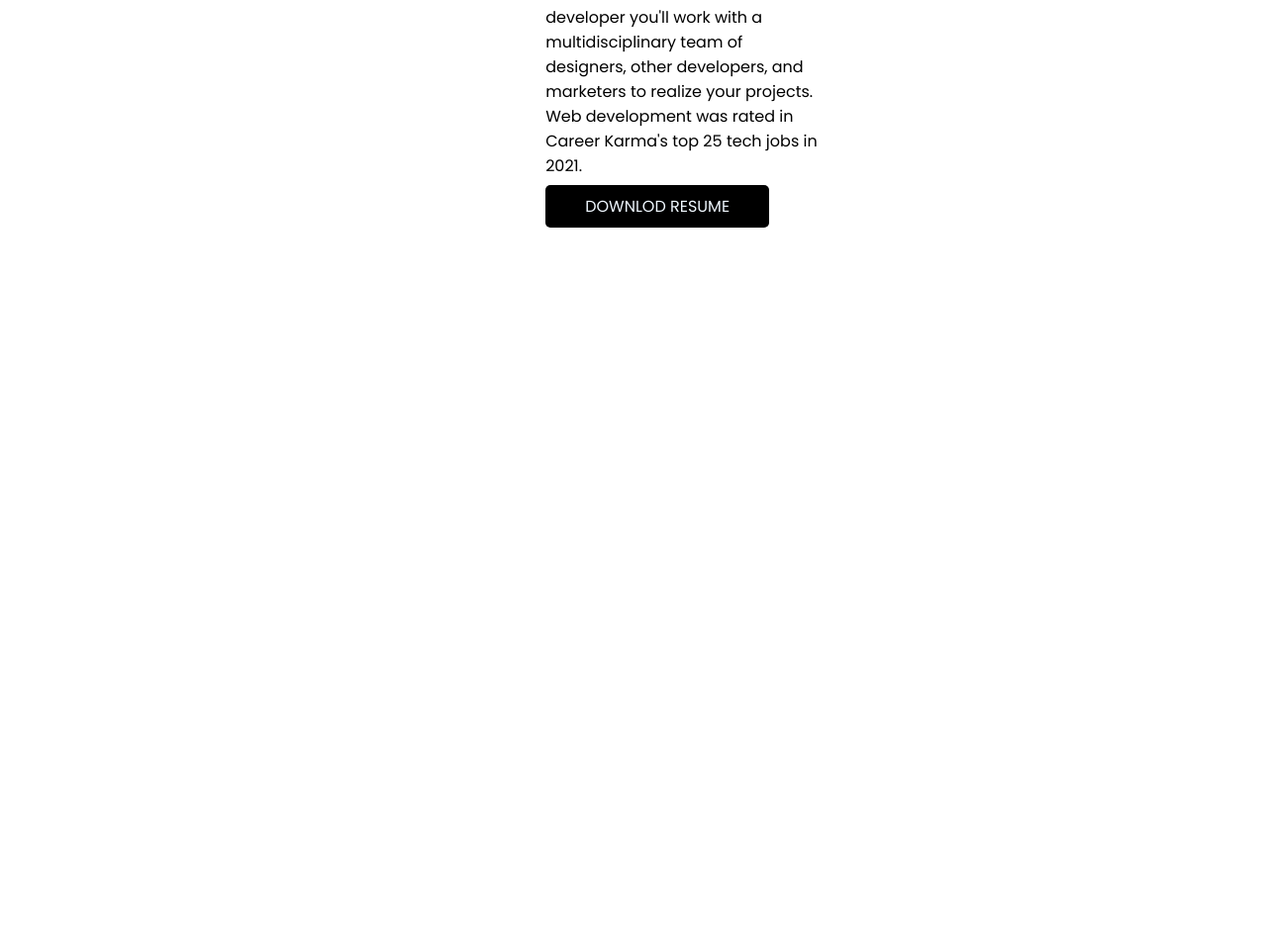
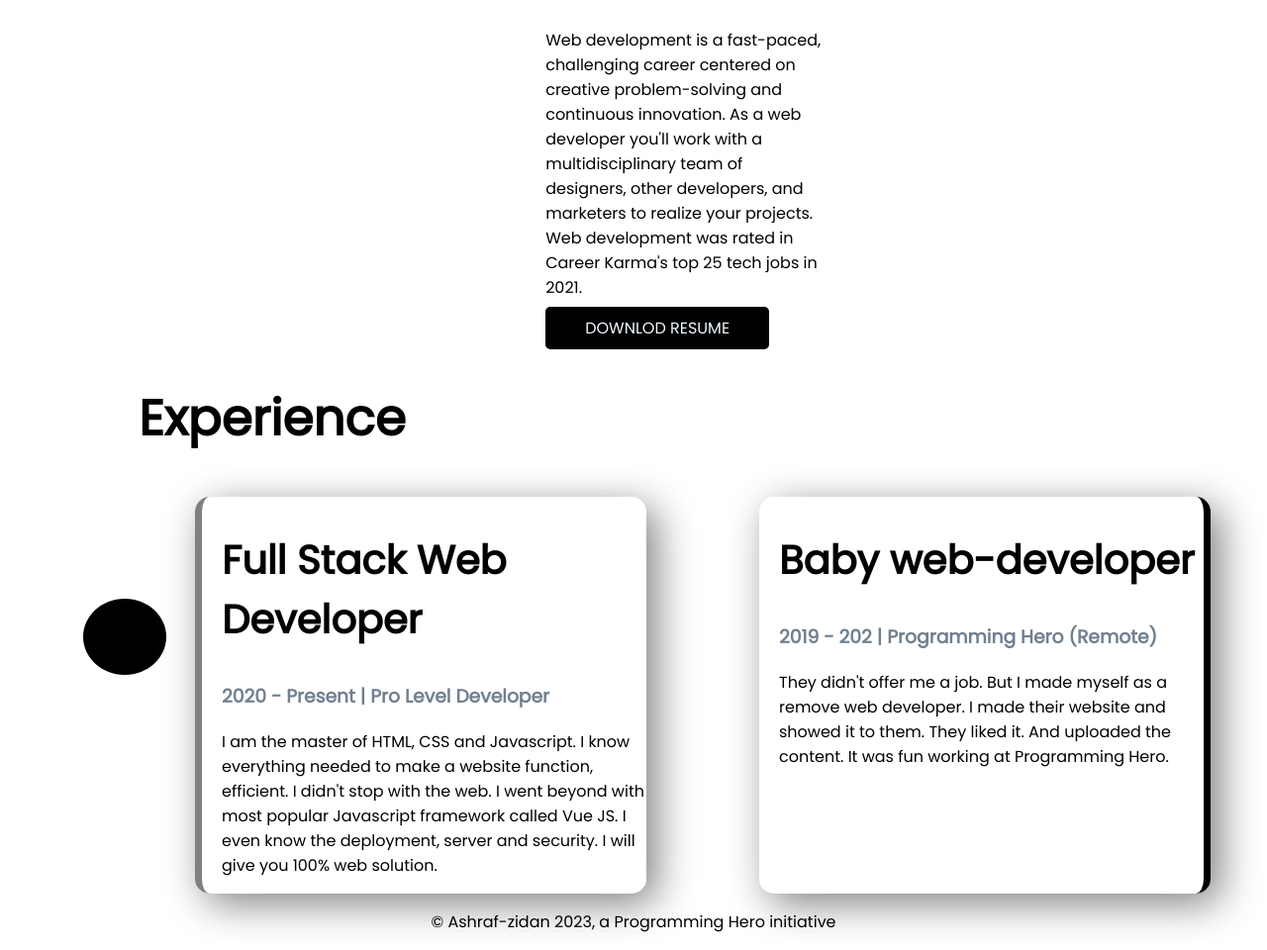
Before and after one commit to HossainAshraf/developer-portfolilo, a plain HTML site: page index.html in a window 1280 px wide. Shown: the part 1146-2106 px from the top of the page at 99% size. Before the commit the page ends 1376 px from the top, so only its background shows below. Drawn offline with Linux system fonts and the light colour scheme.

Commit message:
3rd section added

```diff
--- a/index.html
+++ b/index.html
@@ -17,7 +17,7 @@
 
 <body>
 
-    <section class="top-bg">
+    <section class="top-bg flexible-container ">
 
 
         <div class="half-width">
@@ -36,7 +36,7 @@
 
     </section>
 
-    <section class="Dream">
+    <section class="Dream flexible-container">
         <div>
             <img class="half-width" src="images/ashraf-bg-1.png" alt="">
 
@@ -61,6 +61,39 @@
 
     </section>
 
+    <section class="Experience-area">
+
+        <h1>Experience</h1>
+
+        <div class="flexible-container">
+            <div id="id1" class="experience-item">
+                <h2>Full Stack Web Developer</h2>
+                <h3 class="orange-color">2020 - Present | Pro Level Developer</h3>
+                <p>I am the master of HTML, CSS and Javascript. I know everything needed to make a website function,
+                    efficient. I didn't stop with the web. I went beyond with most popular Javascript framework called
+                    Vue
+                    JS. I even know the deployment, server and security. I will give you 100% web solution.</p>
+
+            </div>
+
+            <div id="id2" class="experience-item">
+                <h2>Baby web-developer</h2>
+                <h3 class="orange-color">2019 - 202 | Programming Hero (Remote)</h3>
+                <p>They didn't offer me a job. But I made myself as a remove web developer. I made their website and
+                    showed
+                    it to them. They liked it. And uploaded the content. It was fun working at Programming Hero.</p>
+
+
+            </div>
+        </div>
+
+
+    </section>
+
+    <footer>
+        <p>© Ashraf-zidan 2023, a Programming Hero initiative</p>
+    </footer>
+
 </body>
 
 </html>
--- a/style.css
+++ b/style.css
@@ -7,11 +7,15 @@ h1 {
     font-size: 50px;
 }
 
+h2 {
+    font-size: 40px;
+}
+
 .ash-color {
     color: slategray;
 }
 
-section {
+.flexible-container {
 
     display: flex;
 
@@ -51,6 +55,37 @@ section {
     padding-top: 150px;
     padding-right: 450px;
 
+}
 
+.orange-color {
+    color: slategrey;
+}
 
+.experience-item {
+    box-shadow: gray 10px 10px 40px;
+    width: 40%;
+    margin-left: 5%;
+    margin-right: 5%;
+    padding-left: 20px;
+    border-radius: 15px;
 }
+
+.Experience-area {
+    background-image: url(images/black-bg.png);
+    background-repeat: no-repeat;
+    background-position: left;
+    padding-left: 140px;
+}
+
+#id1 {
+    border-left: 7px solid gray;
+}
+
+#id2 {
+    border-right: 7px solid black;
+}
+
+footer p {
+
+    text-align: center;
+}
```
